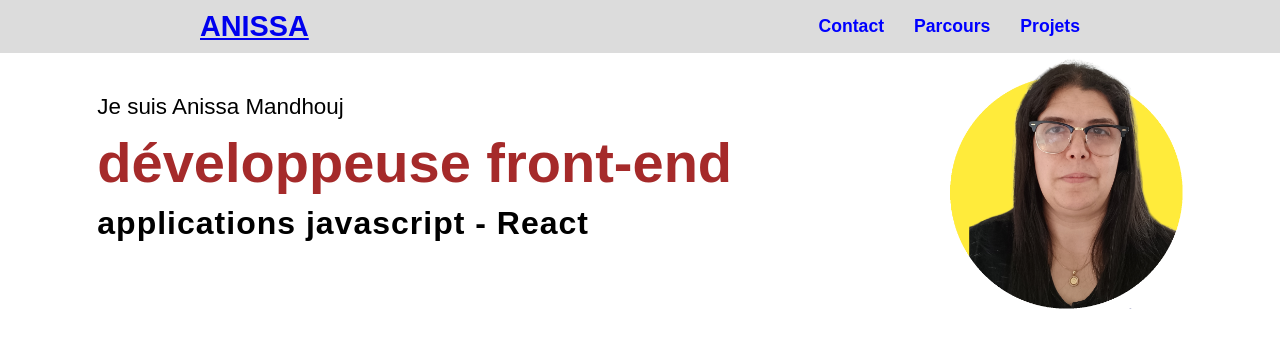
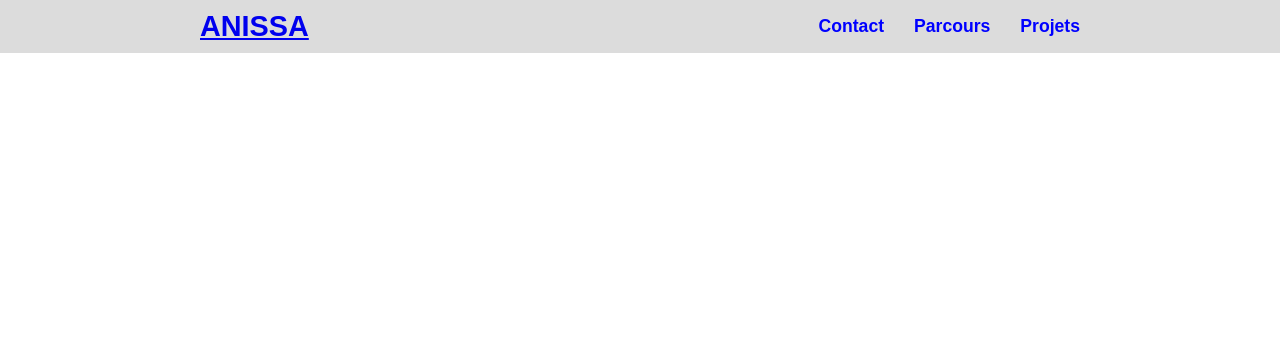
Before and after one commit to mintoug/portfolio, a React (Create React App) app: page / in a window 1280 px wide. Shown: the top 348 px of the page. Built offline with nearby package versions, Linux system fonts and the light colour scheme.

Commit message:
fix erreur route

```diff
--- a/src/App.js
+++ b/src/App.js
@@ -16,7 +16,7 @@ function App() {
   <Header />
 
    <Routes>
-   <Route path='/' element={<Main />} ></Route>
+   <Route path='/portfolio' element={<Main />} ></Route>
    <Route path='/experience' element={<Home />} ></Route>
    <Route path='/contact' element={<Contact />} ></Route>
    <Route path='/projets' element={<Projets />} ></Route>
--- a/src/components/header/Header.jsx
+++ b/src/components/header/Header.jsx
@@ -5,7 +5,7 @@ import './Header.css';
 function Header() {
   return (
     <header>
-        <div className="logo"><NavLink to="/" >Anissa</NavLink></div>
+        <div className="logo"><NavLink to="/portfolio" >Anissa</NavLink></div>
          <div className='navigation'>
               <NavLink to="/contact">Contact</NavLink>
               <NavLink to="/experience">Parcours</NavLink>
```
